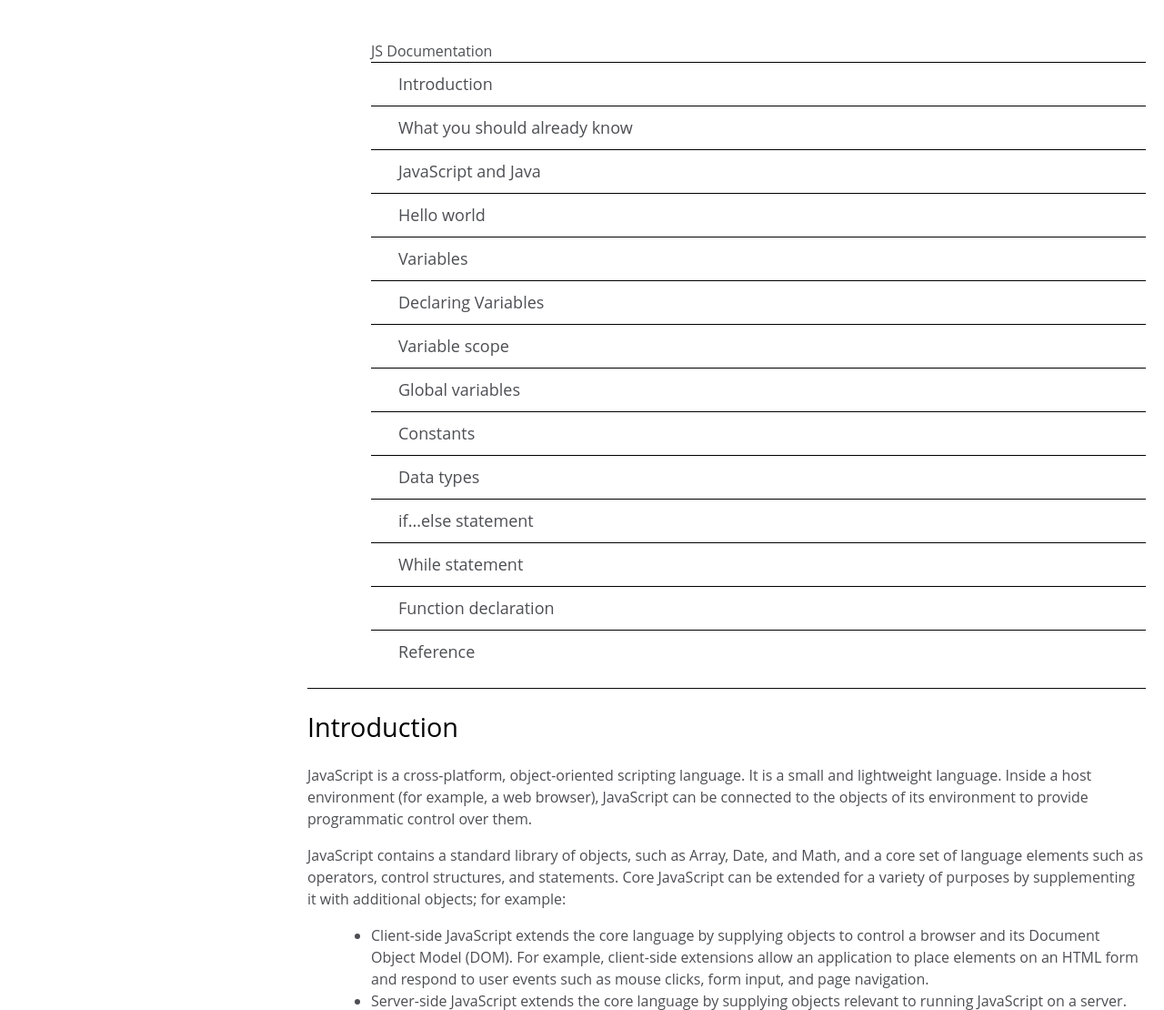
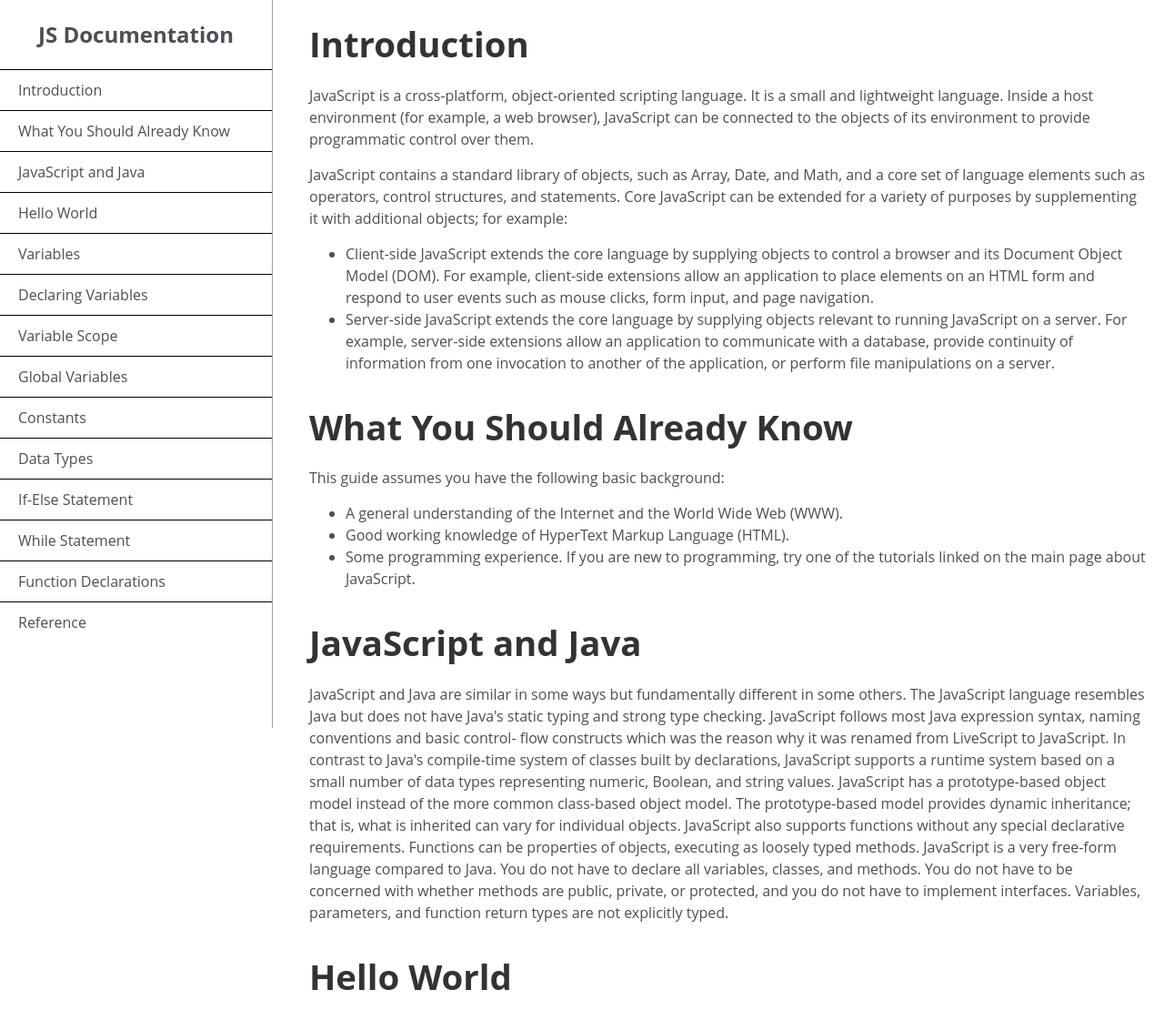
Before and after one commit to Derrick-MUGISHA/Technical-Documentation-Page, a plain HTML site: page index.html in a window 1280 px wide. Shown: the top 1110 px of the page at 91% size. Drawn offline with Linux system fonts and the light colour scheme.

Commit message:
build-a-techical-document

```diff
--- a/index.html
+++ b/index.html
@@ -12,28 +12,32 @@
 </head>
 
 <body>
+    <!-- Introduction Section -->
     <main id="main-doc">
         <nav id="navbar">
+            <header>JS Documentation</header>
             <ul>
-                <header>JS Documentation</header>
-                <li><a  class="nav-link" href="#Introduction">Introduction</a></li>
-                <li><a  class="nav-link" href="#What you should already know">What you should already know</a></li>
-                <li><a  class="nav-link" href="#JavaScript and Java">JavaScript and Java</a></li>
-                <li><a  class="nav-link" href="#Hello world">Hello world</a></li>
-                <li><a  class="nav-link" href="#Variables">Variables</a></li>
-                <li><a  class="nav-link" href="#Declaring variables">Declaring Variables</a></li>
-                <li><a  class="nav-link" href="#Variable scope">Variable scope</a></li>
-                <li><a  class="nav-link" href="#Global variables">Global variables</a></li>
-                <li><a  class="nav-link" href="#Constants">Constants</a></li>
-                <li><a  class="nav-link" href="#Data types">Data types</a></li>
-                <li><a  class="nav-link" href="#if...else statement">if...else statement</a></li>
-                <li><a  class="nav-link" href="#while statement">While statement</a></li>
-                <li><a  class="nav-link" href="#Function declarations">Function declaration</a></li>
-                <li><a  class="nav-link" href="#Reference">Reference</a></li>
+                <li><a class="nav-link" href="#introduction">Introduction</a></li>
+                <li><a class="nav-link" href="#what-you-should-already-know">What You Should Already Know</a></li>
+                <li><a class="nav-link" href="#javascript-and-java">JavaScript and Java</a></li>
+                <li><a class="nav-link" href="#hello-world">Hello World</a></li>
+                <li><a class="nav-link" href="#variables">Variables</a></li>
+                <li><a class="nav-link" href="#declaring-variables">Declaring Variables</a></li>
+                <li><a class="nav-link" href="#variable-scope">Variable Scope</a></li>
+                <li><a class="nav-link" href="#global-variables">Global Variables</a></li>
+                <li><a class="nav-link" href="#constants">Constants</a></li>
+                <li><a class="nav-link" href="#data-types">Data Types</a></li>
+                <li><a class="nav-link" href="#if-else-statement">If-Else Statement</a></li>
+                <li><a class="nav-link" href="#while-statement">While Statement</a></li>
+                <li><a class="nav-link" href="#function-declarations">Function Declarations</a></li>
+                <li><a class="nav-link" href="#reference">Reference</a></li>
             </ul>
         </nav>
-        <section class="main-section" id="Introduction">
-            <header>Introduction</header>
+        <!-- introduction Sections -->
+        <section class="main-section" id="introduction">
+            <header>
+                <h2>Introduction</h2>
+            </header>
             <article>
                 <p>JavaScript is a cross-platform, object-oriented scripting language. It is a small and
                     lightweight language.
@@ -65,9 +69,11 @@
                 </ul>
             </article>
         </section>
-
-        <section class="main-section" id="What you should already know">
-            <header>What you should already know</header>
+        <!-- What You Should Already Know Section -->
+        <section class="main-section" id="what-you-should-already-know">
+            <header>
+                <h2>What You Should Already Know</h2>
+            </header>
             <article>
                 <p>This guide assumes you have the following basic background:</p>
                 <ul>
@@ -79,9 +85,11 @@
                 </ul>
             </article>
         </section>
-
-        <section class="main-section" id="JavaScript and Java">
-            <header>JavaScript and Java</header>
+        <!-- JavaScript and Java Section -->
+        <section class="main-section" id="javascript-and-java">
+            <header>
+                <h2>JavaScript and Java</h2>
+            </header>
             <article>
                 <p>JavaScript and Java are similar in some ways but fundamentally different in some others. The
                     JavaScript language resembles Java but does not have Java's static typing and strong type
@@ -103,8 +111,12 @@
                 </p>
             </article>
         </section>
-        <section class="main-section" id="Hello world">
-            <header>Hello world</header>
+
+        <!-- hello-world Section -->
+        <section class="main-section" id="hello-world">
+            <header>
+                <h2>Hello World</h2>
+            </header>
             <article>
                 <p>To get started with writing JavaScript, open the Scratchpad and write your first "Hello world"
                     JavaScript
@@ -115,8 +127,12 @@
                 </p>
             </article>
         </section>
-        <section class="main-section" id="Variables">
-            <header>Variables</header>
+
+        <!-- Variables Section -->
+        <section class="main-section" id="variables">
+            <header>
+                <h2>Variables</h2>
+            </header>
             <article>
                 <p>You use variables as symbolic names for values in your application. The names of variables, called
                     identifiers, conform to certain rules.
@@ -133,8 +149,12 @@
                 </p>
             </article>
         </section>
-        <section class="main-section" id="Declaring variables">
-            <header>Declaring variables</header>
+
+        <!-- Declaring Variables Section -->
+        <section class="main-section" id="declaring-variables">
+            <header>
+                <h2>Declaring Variables</h2>
+            </header>
             <article>
                 <p>You can declare a variable in three ways:
 
@@ -154,8 +174,11 @@
             </article>
         </section>
 
-        <section class="main-section" id="Variable scope">
-            <header>Variable scope</header>
+        <!-- Variables-scope Section -->
+       <section class="main-section" id="variable-scope">
+            <header>
+                <h2>Variable Scope</h2>
+            </header>
             <article>
                 <p>When you declare a variable outside of any function, it is called a global variable, because it is
                     available to any other code in the current document. When you declare a variable within a function,
@@ -185,8 +208,11 @@
                 </code>
             </article>
         </section>
-        <section class="main-section" id="Global variables">
-            <header>Global variables</header>
+      <!-- Global Variables Section -->
+      <section class="main-section" id="global-variables">
+        <header>
+            <h2>Global Variables</h2>
+        </header>
             <article>
                 <p>Global variables are in fact properties of the global object. In web pages the global object is
                     window,
@@ -198,8 +224,11 @@
                 </p>
             </article>
         </section>
-        <section class="main-section" id="Constants">
-            <header>Constants</header>
+        <!-- constants Section -->
+        <section class="main-section" id="constants">
+            <header>
+                <h2>Constants</h2>
+            </header>
             <article>
                 <p>You can create a read-only, named constant with the const keyword. The syntax of a constant
                     identifier is
@@ -228,8 +257,12 @@
                 <code>const MY_OBJECT = {"key": "value"}; MY_OBJECT.key = "otherValue";</code>
             </article>
         </section>
-        <section class="main-section" id="Data types">
-            <header>Data types</header>
+
+         <!-- Data Types Section -->
+         <section class="main-section" id="data-types">
+            <header>
+                <h2>Data Types</h2>
+            </header>
             <article>
                 <p>The latest ECMAScript standard defines seven data types:</p>
                 <li>Six data types that are primitives:
@@ -254,8 +287,11 @@
                 </li>
             </article>
         </section>
-        <section class="main-section" id="if...else statemen">
-            <header>if...else statement</header>
+       <!-- If-Else Statement Section -->
+       <section class="main-section" id="if-else-statement">
+        <header>
+            <h2>If-Else Statement</h2>
+        </header>
             <article>
                 <p>Use the if statement to execute a statement if a logical condition is true. Use the optional else
                     clause
@@ -301,9 +337,11 @@
                 </code>
             </article>
         </section>
-        <section class="main-section" id="do while statement">
+
+        <!--  while statement Section -->
+       <section class="main-section" id="while-statement">
             <header>
-                while statement
+                <h2>While Statement</h2>
             </header>
             <article>
                 <p>A while statement executes its statements as long as a specified condition evaluates to true. A while
@@ -338,8 +376,11 @@
                     After completing the third pass, the condition n < 3 is no longer true, so the loop terminates. </p>
             </article>
         </section>
-        <section class="main-section" id="Function declarations">
-            <header>Function declarations</header>
+         <!-- Function Declarations Section -->
+         <section class="main-section" id="function-declarations">
+            <header>
+                <h2>Function Declarations</h2>
+            </header>
             <article>
                 <p>A function definition (also called a function declaration, or function statement) consists of the
                     function keyword, followed by
@@ -372,8 +413,12 @@
                 </code>
             </article>
         </section>
-        <section class="Reference" id="Reference">
-            <header>Reference</header>
+
+        <!-- Reference Section -->
+        <section class="main-section" id="reference">
+            <header>
+                <h2>Reference</h2>
+            </header>
             <article>
                 <ul>
                     <li>All the documentation on this page is taken from <a
--- a/style.css
+++ b/style.css
@@ -1,4 +1,9 @@
 /* Base styles */
+*{
+    margin: 0;
+    padding: 0;
+    box-sizing: border-box;
+}
 html, body {
     min-width: 290px;
     color: #4d4e53;
@@ -6,35 +11,113 @@ html, body {
     font-family: 'Open Sans', Arial, sans-serif;
     line-height: 1.5;
 }
+/* navbar header */
+#navbar header{
+    background-color: #ffffff;
+    text-align: center;
+    font-weight: bold;
+    font-size: 24px;
+    line-height: 1.5;
+    height: auto;
+    margin: 20px 10px;
+    display: block;
+}
+/* navbar container */
  #navbar{
     background-color: #ffffff;
-    width: 100%;
-    border-bottom: 1px solid #080808;
+    width: 300px;
+    position: fixed;
+    top: 0;
+    left: 0;
+    height: 100%;
+    border-right: 1px solid rgba(0, 22, 22, 0.4);
+    overflow-y: auto;
+    z-index: 10;
  }
+ /* navbar items */
+ #navbar ul {
+     list-style: none;
+     padding: 0;
+ }
+
  #navbar li {
     color:#4d4e53;
     border-top: 1px solid black;
-    list-style: none;
+    text-align: left;
  }
- li{
-    text-align: -webkit-match-parent;
- }
+ /* li{ */
+    /* text-align: -webkit-match-parent; */
+ /* } */
+ /* navbar links */
  #navbar a {
     display: block;
-    padding: 10px 30px;
+    padding: 10px 20px;
     color: #4d4e53;
     text-decoration: none;
     cursor: pointer;
-    font-size: 18px;
-    transition: tex-indent 0.3s ease-in-out ;
+    font-size: 16px;
+    transition: tex-indent 0.3s ease-in-out, background-color 0.3s;
  }
+
  #navbar a:hover {
     font-weight: 500;
-    text-indent: 5px;
+    text-indent: 10px;
+    background-color: #f0f0f0;
  }
 
-/* Navbar styles */
-/* #navbar { *
+ /* Main documentation section  */
+ #main-doc {
+    position: relative;
+    margin-left: 320px;
+    padding: 20px;
+    margin-bottom: 50px;
+ }
+
+ /* Main section styling */
+ .main-section{
+    margin-bottom: 30px;
+ }
+
+ .main-section > header{
+    font-size: 1.6rem;
+    font-weight: bold;
+    color: #333;
+    margin-bottom: 15px;
+    text-align: left;
+ }
+
+ .main-section{
+    margin-bottom: 30px;
+ }
+ .main-section > header{
+     font-size: 1.6rem;
+     font-weight: bold;
+     color: #333;
+     margin-bottom: 15px;
+     text-align: left;
+ }
+
+ .main-section > article{
+    margin-bottom: 20px;
+ /* Sidebar navigation  */
+ #sidebar {
+    width: 290px;
+    background-color: #f9f9f9;
+    position: fixed;
+    top: 0;
+    left: 0;
+    height: 100%;
+    overflow-y: auto;
+    border-right: 1px solid rgba(0, 22, 22, 0.4);
+ }
+
+ Sidebar links
+ #sidebar ul {
+    list-style: none;
+    padding: 0;
+    margin: 0;
+ }
+#navbar {
     position: fixed;
     min-width: 290px;
     top: 0px;
@@ -44,12 +127,13 @@ html, body {
     border-right: solid;
     border-color: rgba(0, 22, 22, 0.4);
     overflow-y: auto;
-    border-left:  1px   #4d4e53 solid ; */
+    /* border-left:  1px   #4d4e53 solid ; */
+}
 
-/* #navbar > li { *
+#navbar > li {
     color: #4d4e53;
     border-top: 1px solid black;
-    list-style: none;
+    /* list-style: none; */
 }
 
 #navbar > header {
@@ -74,7 +158,7 @@ html, body {
 }
 
 /* Main documentation section */
-#main-doc {
+ #main-doc {
     position: absolute;
     margin-left: 310px;
     padding: 20px;
@@ -102,14 +186,11 @@ code {
     display: block;
     text-align: left;
     white-space: pre-line;
-    position: relative;
-    word-break: normal;
-    word-wrap: break-word;
-    line-height: 2;
     background-color: #f7f7f7;
     padding: 10px;
-    margin: 10px;
-    border-radius: 10px;
+    border-radius: 6px;
+    line-height: 1.5;
+    font-size: 14px;
 
 }
 
@@ -149,13 +230,46 @@ code {
     }
 }
 
+/* Responsive design for smaller screens */
+@media only screen and (max-width: 815px) {
+    #navbar {
+        position: absolute;
+        width: 100%;
+        max-height: 250px; /* Adjusted height for smaller screens */
+        border-bottom: 1px solid rgba(0, 22, 22, 0.4);
+        overflow-y: auto;
+        z-index: 10;
+    }
+
+    #main-doc {
+        margin-left: 0;
+        margin-top: 260px;
+    }
+}
+
+@media only screen and (max-width: 400px) {
+    #main-doc {
+        margin-left: 0;
+        padding: 10px;
+    }
+
+    code {
+        margin: 0;
+        width: 100%;
+        padding: 10px;
+        font-size: 12px;
+    }
+}
+
 /* Additional styling */
 ul {
     margin-left: 30px;
+    padding-left: 10px;
 }
 
 a {
     color: #1484f3;
+    text-decoration: none;
 }
 
 p {
```
